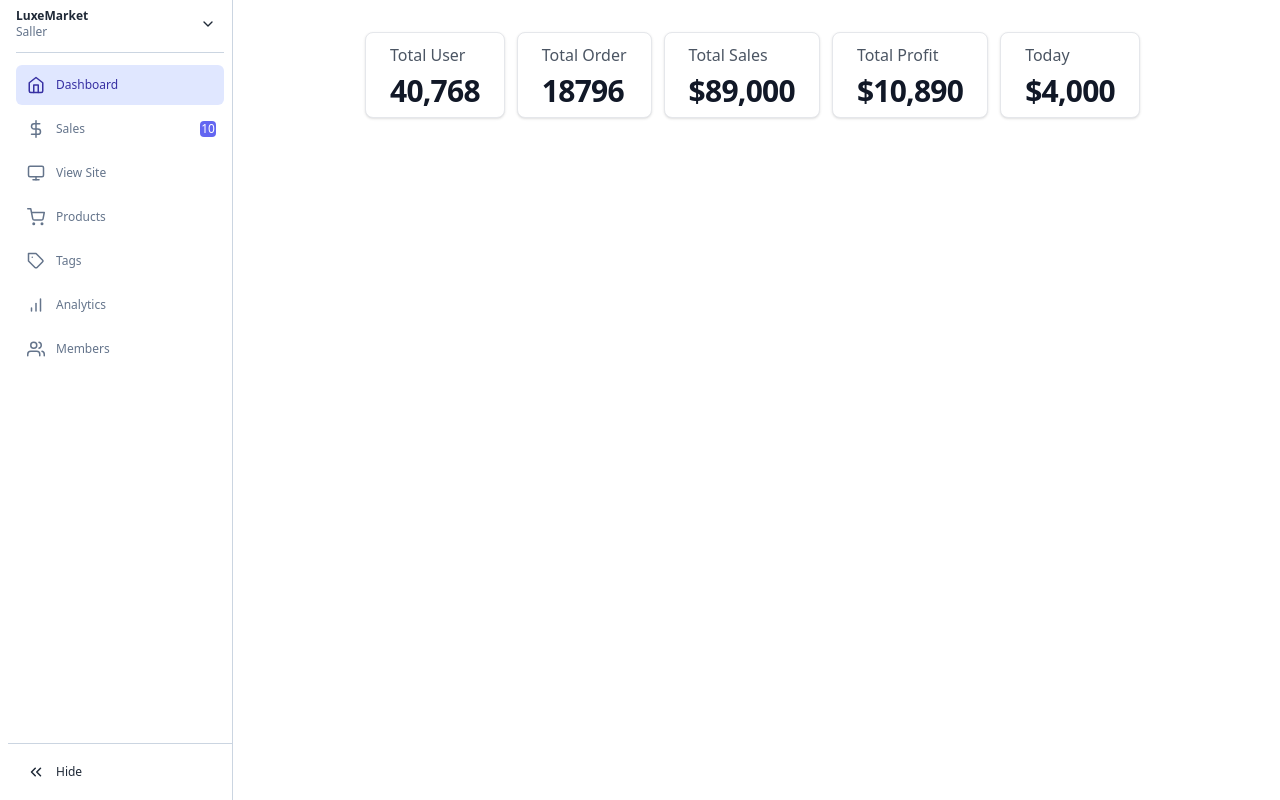
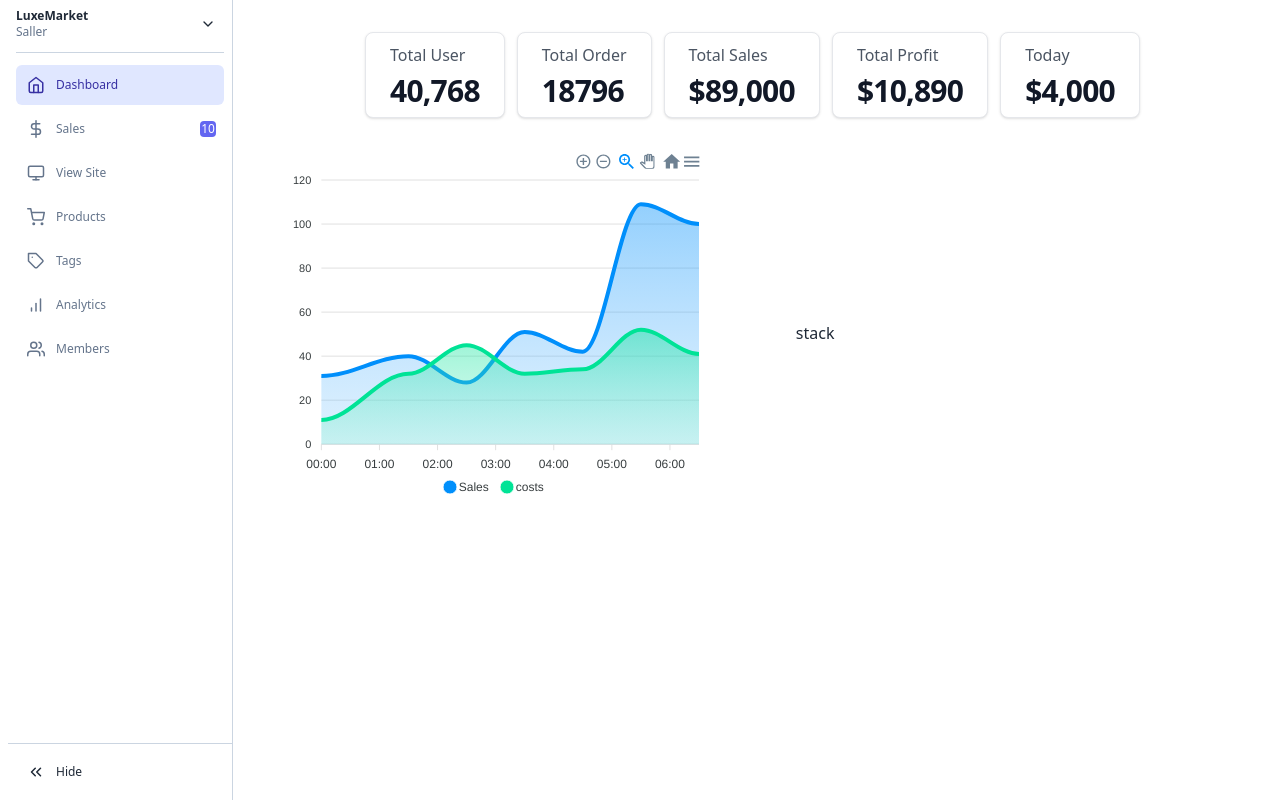
Before and after one commit to Fellivial/LuxeMarket, a React (Vite) app: page / in a window 1280 px wide. Built offline with nearby package versions, Linux system fonts and the light colour scheme.

Commit message:
add chart for dashboard sales

```diff
--- /dev/null
+++ b/src/Chart/SplineChart.tsx
@@ -0,0 +1,50 @@
+import React, { useEffect, useRef } from "react";
+import ApexCharts from "apexcharts";
+
+interface ChartProps {
+  series: {
+    name: string;
+    data: number[];
+  }[];
+  categories: string[];
+}
+
+const SplineChart: React.FC<ChartProps> = ({ series, categories }) => {
+  const chartRef = useRef<HTMLDivElement>(null);
+
+  useEffect(() => {
+    const options = {
+      series,
+      chart: {
+        height: 350,
+        type: "area",
+      },
+      dataLabels: {
+        enabled: false,
+      },
+      stroke: {
+        curve: "smooth",
+      },
+      xaxis: {
+        type: "datetime",
+        categories,
+      },
+      tooltip: {
+        x: {
+          format: "dd/MM/yy HH:mm",
+        },
+      },
+    };
+
+    const chart = new ApexCharts(chartRef.current, options);
+    chart.render();
+
+    return () => {
+      chart.destroy();
+    };
+  }, [series, categories]);
+
+  return <div ref={chartRef} />;
+};
+
+export default SplineChart;
--- a/src/pages/Profile/Seller/Dashboard.tsx
+++ b/src/pages/Profile/Seller/Dashboard.tsx
@@ -1,6 +1,7 @@
 import LayoutAdmin from "../../../component/Layout/LayoutAdmin";
 
 import CardStat from "../../../component/Card/CardStat";
+import SplineChart from "../../../Chart/SplineChart";
 
 const stats = [
   {
@@ -32,11 +33,39 @@ const stats = [
 const Dashboard = () => {
   return (
     <LayoutAdmin>
-      <div className="flex flex-row justify-center items-center">
+      <div className="flex flex-col justify-center items-center">
         <div className="flex flex-row justify-around space-x-3 py-4">
           {stats.map((stat) => (
             <CardStat id={stat.id} title={stat.title} value={stat.value} />
           ))}
+        </div>
+        <div className="w-full flex flex-row justify-around items-center">
+          <div className="w-5/12">
+            <SplineChart
+              series={[
+                {
+                  name: "Sales",
+                  data: [31, 40, 28, 51, 42, 109, 100],
+                },
+                {
+                  name: "costs",
+                  data: [11, 32, 45, 32, 34, 52, 41],
+                },
+              ]}
+              categories={[
+                "2024-09-19T00:00:00.000Z",
+                "2024-09-19T01:30:00.000Z",
+                "2024-09-19T02:30:00.000Z",
+                "2024-09-19T03:30:00.000Z",
+                "2024-09-19T04:30:00.000Z",
+                "2024-09-19T05:30:00.000Z",
+                "2024-09-19T06:30:00.000Z",
+              ]}
+            />
+          </div>
+          <div className="w-5/12">
+            <p>stack</p>
+          </div>
         </div>
       </div>
     </LayoutAdmin>
```
